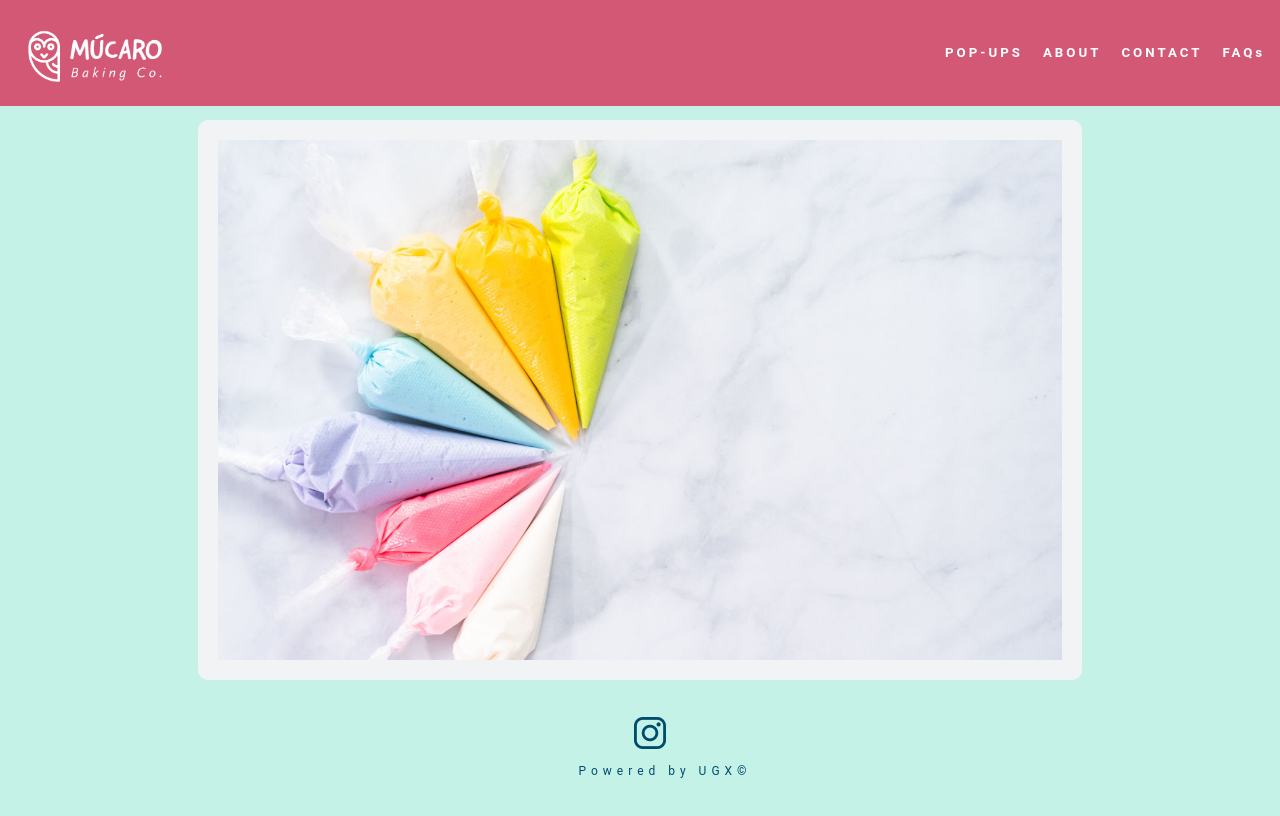
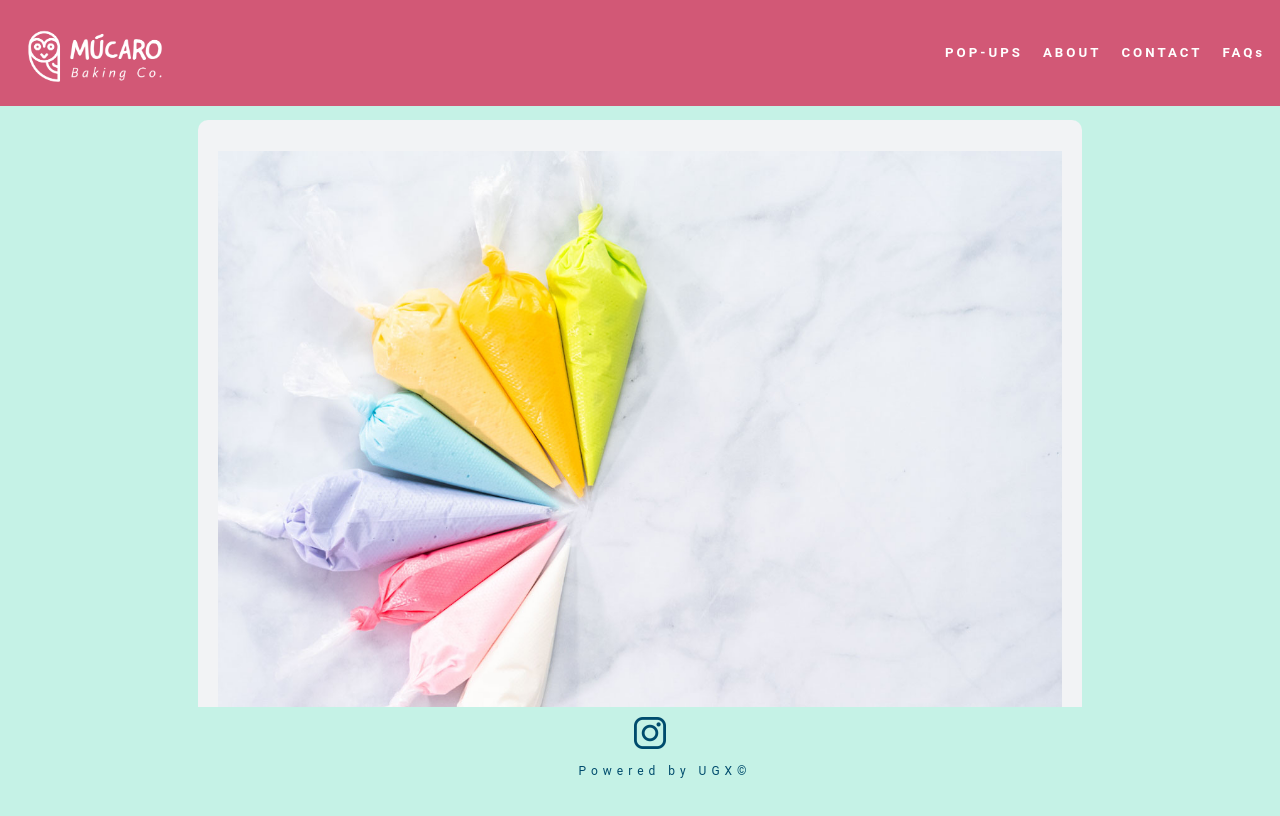
Before and after one commit to Ugonz86/MucaroBakingCo, a React (Create React App) app: page / in a window 1280 px wide. Shown: the top 816 px of the page. Built offline with nearby package versions, Linux system fonts and the light colour scheme; the HTML template or start-up script is replaced by a standard one; what @aws-amplify/core would draw is missing.

Commit message:
Fixed carousel image size discrepancy

```diff
--- a/src/App.css
+++ b/src/App.css
@@ -517,7 +517,7 @@ textarea {
   flex-wrap: nowrap;
   overflow: hidden;
   width: 66vw;
-  height: 65vh;
+  /* height: 65vh; */
   margin: 0 auto;
   /* border-radius: 10px !important; */
 }
@@ -525,18 +525,19 @@ textarea {
 .carousel-item {
   width: 100%;
   display: flex;
-  align-items: center;
-  justify-content: center;
+  /* align-items: center;
+  justify-content: center; */
   transition: .5s cubic-bezier(0.39, 0.575, 0.565, 1);
 }
 
 .carouselImage {
   /* border-radius: 10px !important; */
-  width: 66vw;
+  width: 67vw;
   object-fit: contain;
-  display:block;
-  background-color: #E8E8E8;
-  position:relative;
+  /* display:block; */
+  /* background-color: #E8E8E8; */
+  /* position:relative; */
+  left: -9 !important;
   /* height: auto; */
 }
 
```
